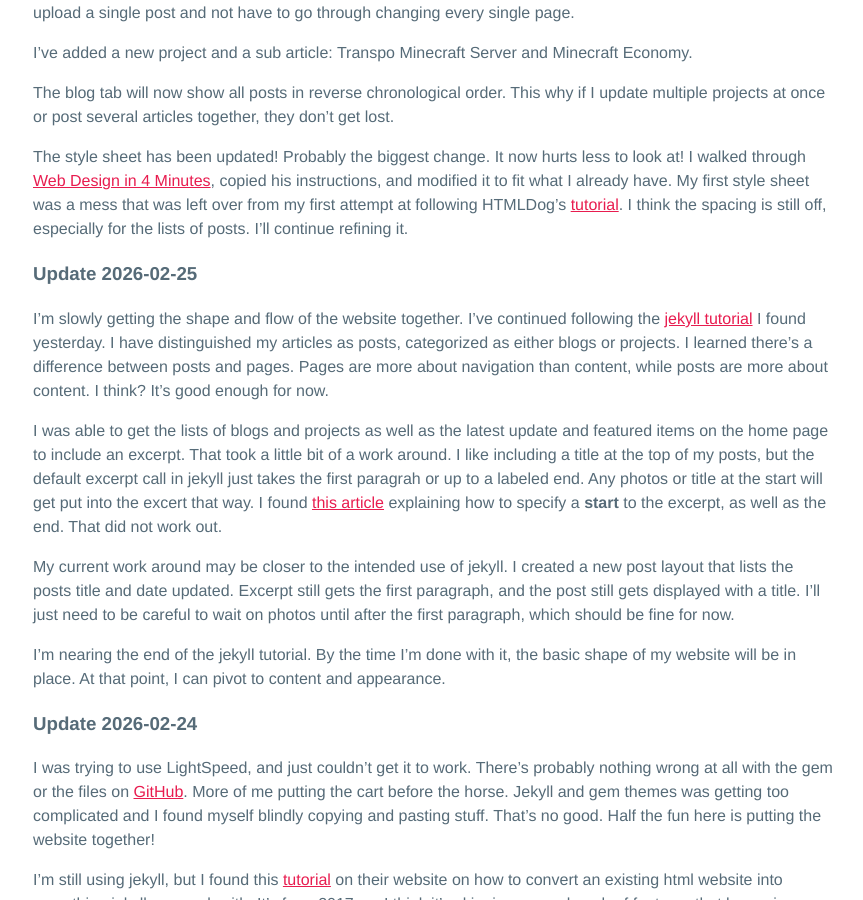
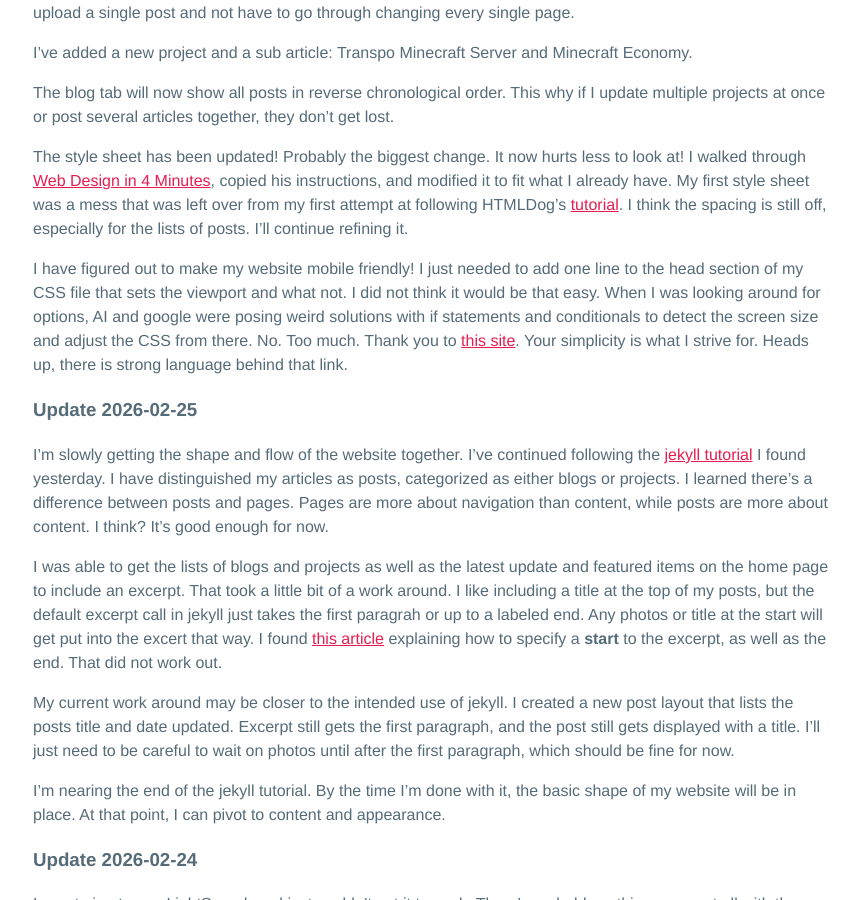
Before and after one commit to AkelasMaestro/Neocities, a Jekyll site: the page built from _posts/2026-01-30-building-my-website.md, in a window 1280 px wide and 900 px high, scrolled down 548 px. Shown: the whole window, without its empty margins (207-1070 px from the left). Built offline with Jekyll 4.4.1, drawn with Linux system fonts in a browser that asks for light colours.

Commit message:
Update change log

```diff
--- a/_posts/2026-01-30-building-my-website.md
+++ b/_posts/2026-01-30-building-my-website.md
@@ -17,6 +17,8 @@ I've added a new project and a sub article: Transpo Minecraft Server and Minecra
 The blog tab will now show all posts in reverse chronological order. This why if I update multiple projects at once or post several articles together, they don't get lost.
 
 The style sheet has been updated! Probably the biggest change. It now hurts less to look at! I walked through [Web Design in 4 Minutes](https://jgthms.com/web-design-in-4-minutes/), copied his instructions, and modified it to fit what I already have. My first style sheet was a mess that was left over from my first attempt at following HTMLDog's [tutorial](https://htmldog.com/guides/). I think the spacing is still off, especially for the lists of posts. I'll continue refining it.
+
+I have figured out to make my website mobile friendly! I just needed to add one line to the head section of my CSS file that sets the viewport and what not. I did not think it would be that easy. When I was looking around for options, AI and google were posing weird solutions with if statements and conditionals to detect the screen size and adjust the CSS from there. No. Too much. Thank you to [this site](motherfuckingwebsite.com). Your simplicity is what I strive for. Heads up, there is strong language behind that link.
 
 ### Update 2026-02-25
 
```
